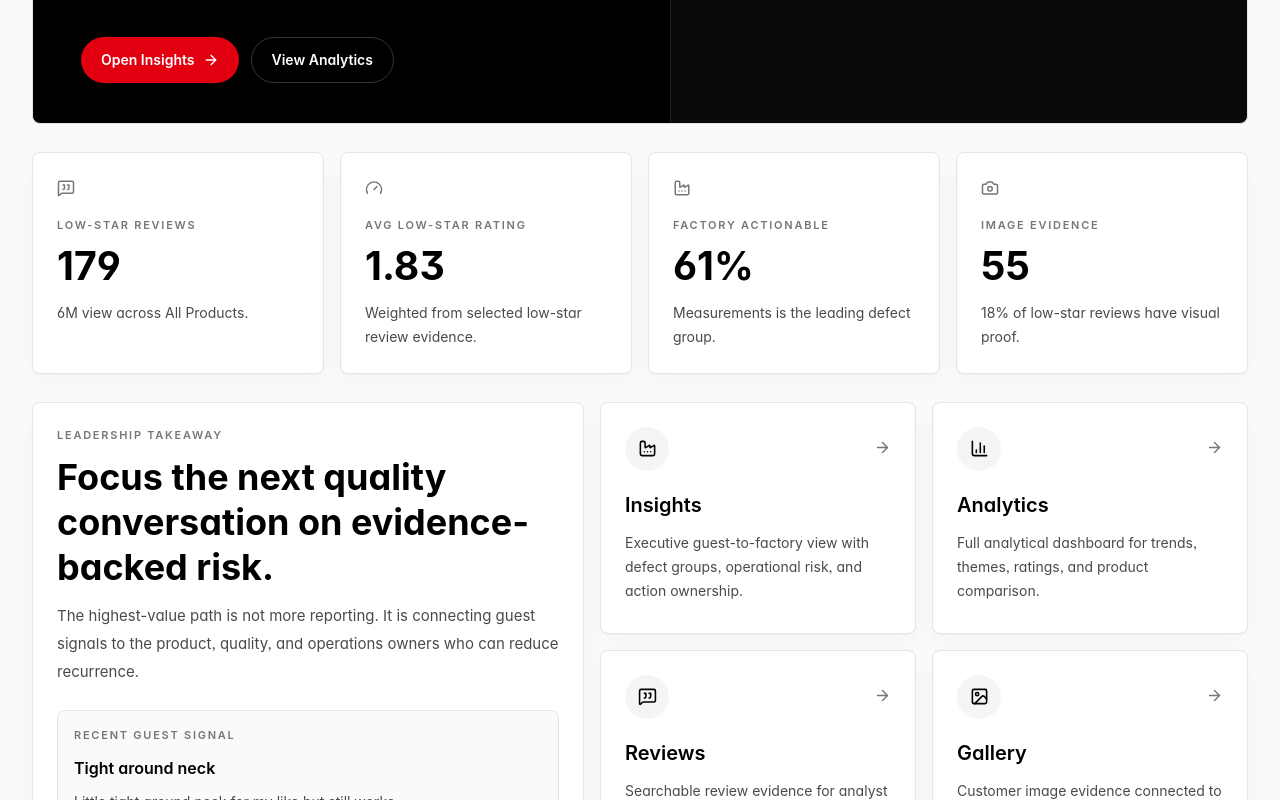
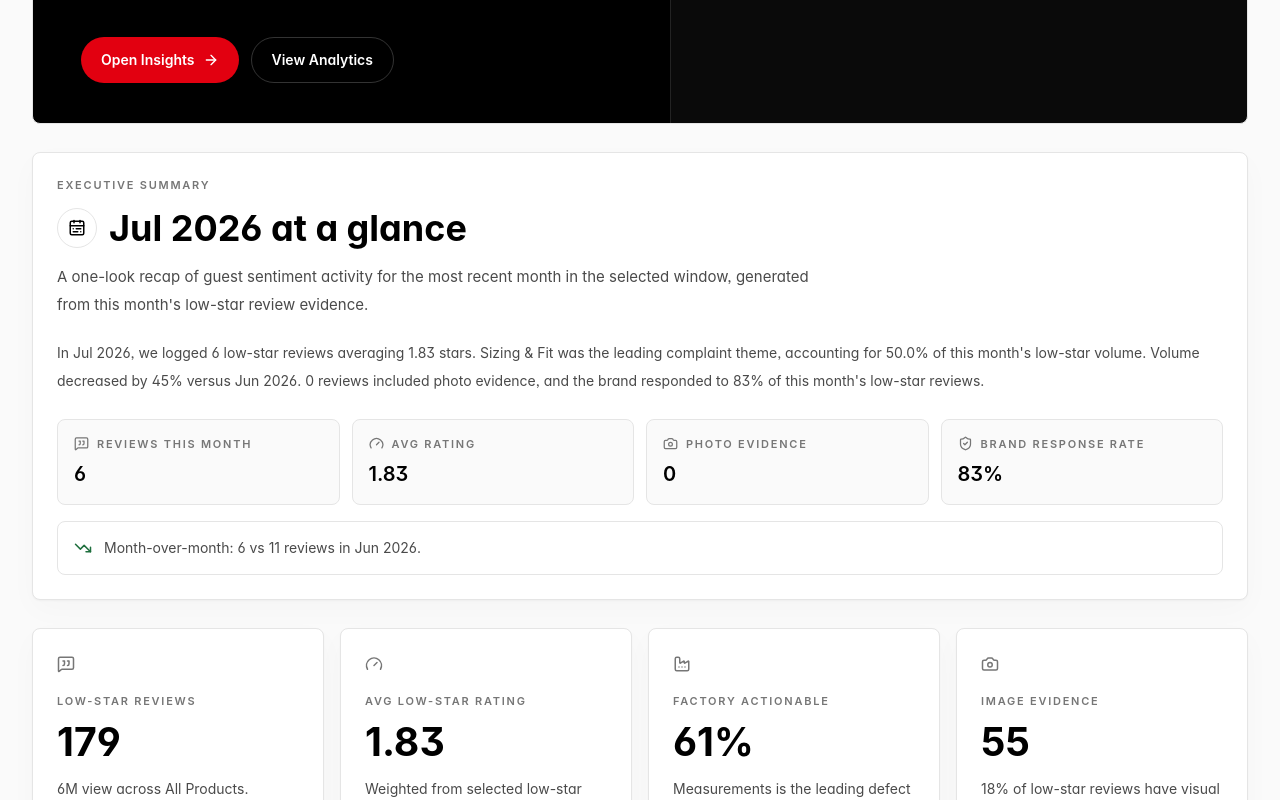
Before and after one commit to BUNNYBISANDA/LULULEMONANALYSIS, a React (Vite) app: page /#/ in a window 1280 px wide. Shown: the part 583-1383 px from the top of the page. Built offline with nearby package versions, Linux system fonts and the light colour scheme; a web font is replaced by a local one.

Commit message:
Add executive home summary panel

```diff
--- /dev/null
+++ b/src/components/home/ExecutiveSummaryPanel.jsx
@@ -0,0 +1,142 @@
+import {
+  CalendarRange,
+  Camera,
+  Gauge,
+  MessageSquareQuote,
+  ShieldCheck,
+  TrendingDown,
+  TrendingUp,
+} from 'lucide-react'
+import Panel from '../primitives/Panel'
+import SectionHeader from '../primitives/SectionHeader'
+import { buildResponseMetrics, getTopComplaintTheme } from '../../data/selectors'
+
+function formatNumber(value) {
+  return new Intl.NumberFormat('en-US').format(value || 0)
+}
+
+function formatPercent(value) {
+  return `${Math.round(value || 0)}%`
+}
+
+export default function ExecutiveSummaryPanel({ data, volumeTrend }) {
+  const currentMonth = data.monthlyTrend?.at(-1)
+
+  if (!currentMonth) {
+    return null
+  }
+
+  const previousMonth = data.monthlyTrend.at(-2)
+
+  const currentMonthReviews = data.masterReviews.filter(
+    (review) => review.monthKey === currentMonth.monthKey,
+  )
+  const currentMonthImages = data.imageItems.filter(
+    (item) => String(item.reviewDate || '').slice(0, 7) === currentMonth.monthKey,
+  )
+  const topTheme = getTopComplaintTheme(currentMonthReviews)
+  const responseMetrics = buildResponseMetrics(currentMonthReviews)
+
+  const trendTone =
+    volumeTrend.direction === 'increased'
+      ? 'negative'
+      : volumeTrend.direction === 'decreased'
+        ? 'positive'
+        : 'neutral'
+  const TrendIcon =
+    volumeTrend.direction === 'increased'
+      ? TrendingUp
+      : volumeTrend.direction === 'decreased'
+        ? TrendingDown
+        : Gauge
+
+  const narrative = [
+    `In ${currentMonth.label}, we logged ${formatNumber(currentMonthReviews.length)} low-star reviews averaging ${
+      currentMonth.averageRating ? currentMonth.averageRating.toFixed(2) : 'N/A'
+    } stars.`,
+    topTheme
+      ? `${topTheme.theme} was the leading complaint theme, accounting for ${topTheme.share.toFixed(1)}% of this month's low-star volume.`
+      : "No single complaint theme dominated this month's low-star volume.",
+    previousMonth
+      ? `Volume ${volumeTrend.direction === 'stable' ? 'held steady' : volumeTrend.direction}${
+          volumeTrend.deltaPercent ? ` by ${Math.abs(Math.round(volumeTrend.deltaPercent))}%` : ''
+        } versus ${previousMonth.label}.`
+      : 'This is the earliest month in the selected window, so no prior-month comparison is available yet.',
+    `${formatNumber(currentMonthImages.length)} reviews included photo evidence, and the brand responded to ${formatPercent(
+      responseMetrics.responseRate,
+    )} of this month's low-star reviews.`,
+  ].join(' ')
+
+  const stats = [
+    {
+      label: 'Reviews this month',
+      value: formatNumber(currentMonthReviews.length),
+      icon: MessageSquareQuote,
+    },
+    {
+      label: 'Avg rating',
+      value: currentMonth.averageRating ? currentMonth.averageRating.toFixed(2) : 'N/A',
+      icon: Gauge,
+    },
+    {
+      label: 'Photo evidence',
+      value: formatNumber(currentMonthImages.length),
+      icon: Camera,
+    },
+    {
+      label: 'Brand response rate',
+      value: formatPercent(responseMetrics.responseRate),
+      icon: ShieldCheck,
+    },
+  ]
+
+  return (
+    <Panel className="p-5 sm:p-6">
+      <SectionHeader
+        eyebrow="Executive Summary"
+        title={`${currentMonth.label} at a glance`}
+        description="A one-look recap of guest sentiment activity for the most recent month in the selected window, generated from this month's low-star review evidence."
+        titlePrefix={
+          <span className="flex h-10 w-10 shrink-0 items-center justify-center rounded-full border border-[#e5e5e5] bg-white text-black">
+            <CalendarRange size={18} />
+          </span>
+        }
+      />
+
+      <p className="mt-5 text-sm leading-7 text-[#4a4a4a]">{narrative}</p>
+
+      <div className="mt-6 grid gap-3 sm:grid-cols-2 xl:grid-cols-4">
+        {stats.map((stat) => {
+          const Icon = stat.icon
+          return (
+            <div key={stat.label} className="rounded-[8px] border border-[#e5e5e5] bg-[#fafafa] p-4">
+              <div className="flex items-center gap-2 text-[#767676]">
+                <Icon size={15} />
+                <p className="text-[11px] font-semibold uppercase tracking-[0.16em]">{stat.label}</p>
+              </div>
+              <p className="mt-2 text-xl font-semibold text-black">{stat.value}</p>
+            </div>
+          )
+        })}
+      </div>
+
+      <div className="mt-4 flex items-center gap-3 rounded-[8px] border border-[#e5e5e5] bg-white p-4">
+        <TrendIcon
+          size={18}
+          className={
+            trendTone === 'positive'
+              ? 'text-[#1f6f3e]'
+              : trendTone === 'negative'
+                ? 'text-[#E20010]'
+                : 'text-[#767676]'
+          }
+        />
+        <p className="text-sm text-[#4a4a4a]">
+          {previousMonth
+            ? `Month-over-month: ${formatNumber(currentMonthReviews.length)} vs ${formatNumber(previousMonth.total)} reviews in ${previousMonth.label}.`
+            : 'No prior month in the selected window to compare against.'}
+        </p>
+      </div>
+    </Panel>
+  )
+}
--- a/src/data/selectors.js
+++ b/src/data/selectors.js
@@ -213,7 +213,7 @@ export function formatMonthLabel(value) {
 
   return parsedDate.toLocaleDateString('en-US', {
     month: 'short',
-    year: '2-digit',
+    year: 'numeric',
   })
 }
 
--- a/src/pages/HomePage.jsx
+++ b/src/pages/HomePage.jsx
@@ -11,6 +11,7 @@ import {
   TrendingDown,
   TrendingUp,
 } from 'lucide-react'
+import ExecutiveSummaryPanel from '../components/home/ExecutiveSummaryPanel'
 import KpiTile from '../components/primitives/KpiTile'
 import Panel from '../components/primitives/Panel'
 import SectionHeader from '../components/primitives/SectionHeader'
@@ -256,6 +257,8 @@ export default function HomePage() {
         </div>
       </section>
 
+      <ExecutiveSummaryPanel data={data} volumeTrend={volumeTrend} />
+
       <section className="grid gap-4 md:grid-cols-2 xl:grid-cols-4">
         {heroKpis.map((tile) => (
           <KpiTile key={tile.label} {...tile} />
```
